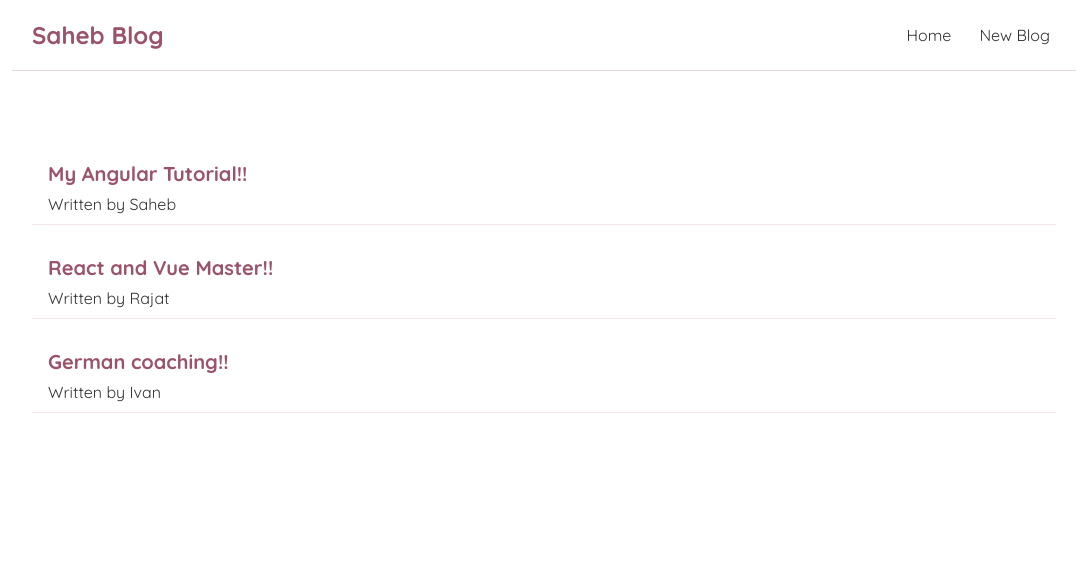
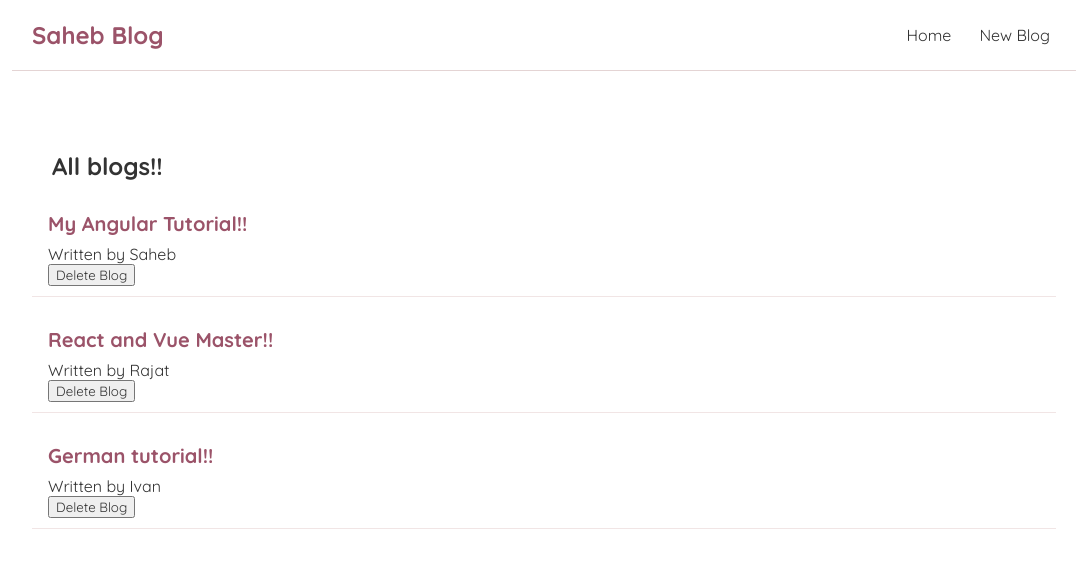
Before and after one commit to sahebghosh/React-Blog, a React (Create React App) app: page / in a window 1280 px wide. Shown: the top 568 px of the page, without its empty margins (96-1183 px from the left). Built offline with nearby package versions, Linux system fonts and the light colour scheme; data requests are answered from the project's data file.

Commit message:
json-server implemented for fake rest API

```diff
--- /dev/null
+++ b/data/db.json
@@ -0,0 +1,22 @@
+{
+   "blogs":  [
+        {
+          "title": "My Angular Tutorial!!",
+          "body": "lorem ipsum...",
+          "author": "Saheb",
+          "id": 1
+        },
+        {
+          "title": "React and Vue Master!!",
+          "body": "lorem ipsum...",
+          "author": "Rajat",
+          "id": 2
+        },
+        {
+            "title": "German tutorial!!",
+            "body": "lorem ipsum...",
+            "author": "Ivan",
+            "id": 3
+          }
+      ]
+}
--- a/src/components/BlogList.js
+++ b/src/components/BlogList.js
@@ -1,12 +1,14 @@
 import React from "react";
 
-function BlogList({ blogs }) {
+function BlogList({ blogs, handleDelete }) {
   return (
     <div>
+      <h2 style={{ margin: "20px" }}>All blogs!!</h2>
       {blogs.map((blog) => (
         <div className="blog-preview" key={blog.id}>
           <h2>{blog.title}</h2>
           <p>Written by {blog.author}</p>
+          <button onClick={() => handleDelete(blog.id)}>Delete Blog</button>
         </div>
       ))}
     </div>
--- a/src/components/Home.js
+++ b/src/components/Home.js
@@ -1,30 +1,23 @@
-import { useState } from "react";
+import { useState, useEffect } from "react";
 import BlogList from "./BlogList";
 
 function Home() {
-  const [blogs, setBlogs] = useState([
-    {
-      title: "My Angular Tutorial!!",
-      body: "lorem ipsum...",
-      author: "Saheb",
-      id: 1,
-    },
-    {
-      title: "React and Vue Master!!",
-      body: "lorem ipsum...",
-      author: "Rajat",
-      id: 2,
-    },
-    {
-      title: "German coaching!!",
-      body: "lorem ipsum...",
-      author: "Ivan",
-      id: 3,
-    },
-  ]);
+  const [blogs, setBlogs] = useState(null);
+
+  const deleteHandler = (id) => {
+    const nonDeletedBlogs = blogs.filter((blog) => blog.id !== id);
+    setBlogs(nonDeletedBlogs);
+  };
+
+  useEffect(() => {
+    fetch("http://localhost:3004/blogs")
+      .then((res) => res.json())
+      .then((data) => setBlogs(data));
+  }, []);
+
   return (
     <div className="home">
-      <BlogList blogs={blogs} />
+      {blogs && <BlogList blogs={blogs} handleDelete={deleteHandler} />}
     </div>
   );
 }
```
